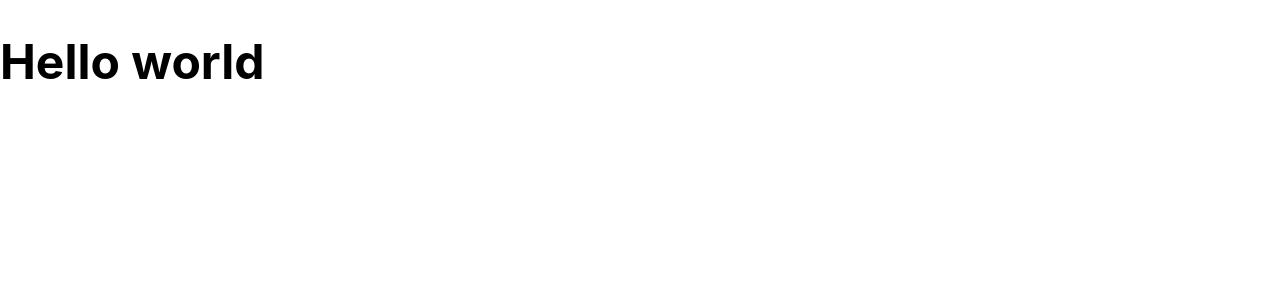
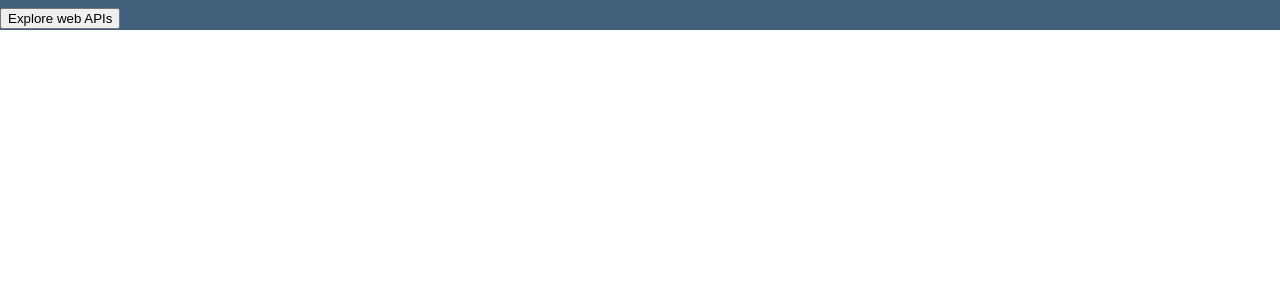
Before and after one commit to ariffmunshi/t_front-end, a React (Vite) app: page / in a window 1280 px wide. Shown: the top 300 px of the page. Built offline with nearby package versions, Linux system fonts and the light colour scheme.

Commit message:
Add base styling

```diff
--- /dev/null
+++ b/src/App.css
@@ -0,0 +1,4 @@
+.container {
+  background-color: var(--theme-bg-color);
+  color: var(--theme-font-color);
+}
--- a/src/App.jsx
+++ b/src/App.jsx
@@ -1,8 +1,12 @@
+import "./App.css";
+
 function App() {
     return (
-        <>
-            <h1>Hello world</h1>
-        </>
+        <div className="container">
+            <main>
+                <button>Explore web APIs</button>
+            </main>
+        </div>
     );
 }
 
--- a/src/index.css
+++ b/src/index.css
@@ -1,14 +1,22 @@
+/* SETS BASE STYLING */
 :root {
+  --theme-bg-color: #42607B;
+  --theme-font-color: #ffffff;
+
   font-family: Inter, system-ui, Avenir, Helvetica, Arial, sans-serif;
   line-height: 1.25;
   font-size: 24px;
   font-weight: 400;
-
   font-synthesis: none;
   text-rendering: optimizeLegibility;
   -webkit-font-smoothing: antialiased;
   -moz-osx-font-smoothing: grayscale;
   -webkit-text-size-adjust: 100%;
+}
+
+/* GENERAL STYLES */
+*, *::before, *::after {
+  box-sizing: border-box;
 }
 
 body {
@@ -18,3 +26,13 @@ body {
   width: 100%;
   overflow-x: hidden;
 }
+
+/* ELEMENT STYLES */
+a {
+  color: var(--theme-font-color);
+  text-decoration: inherit;
+}
+
+a:hover {
+  opacity: 0.8;
+}
```
